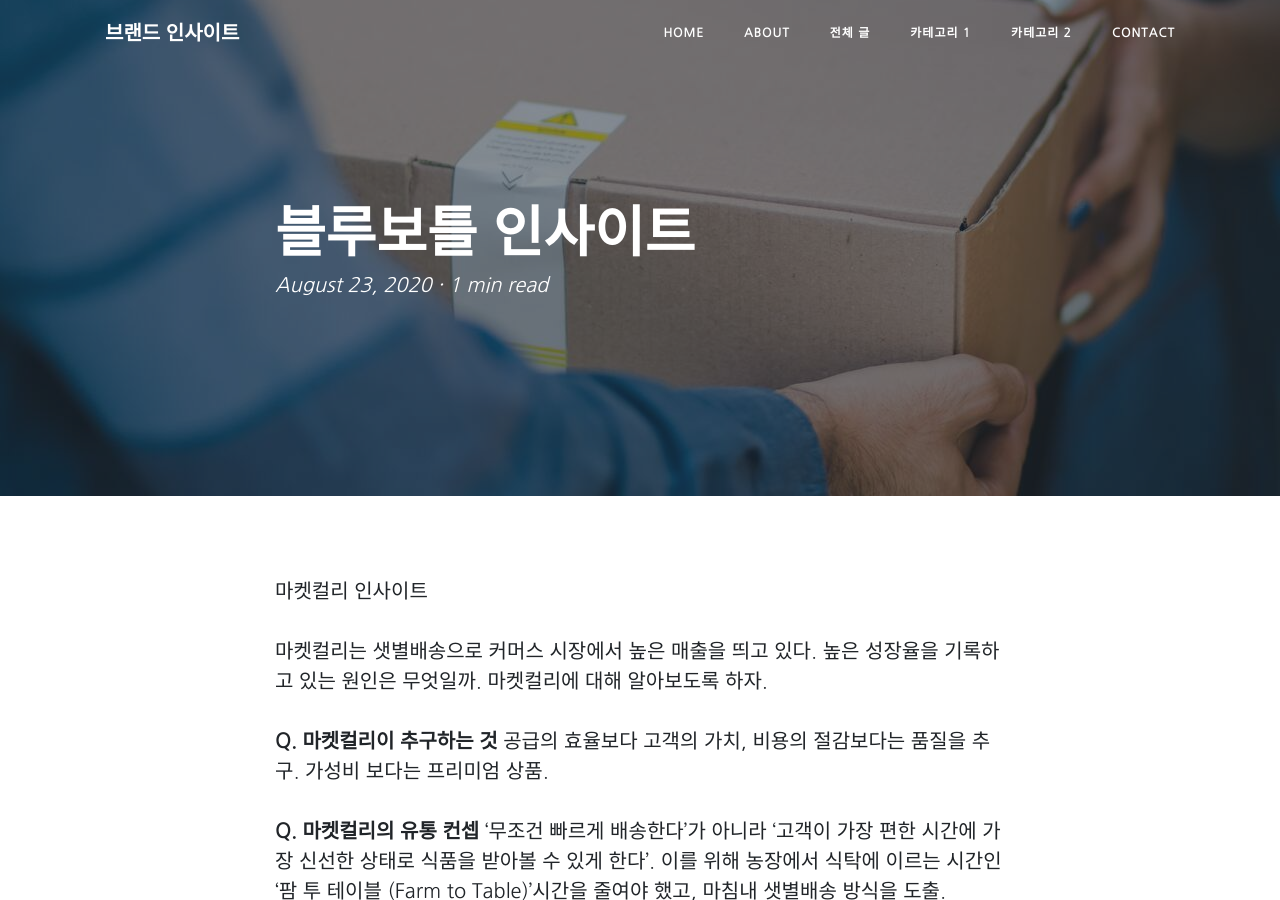
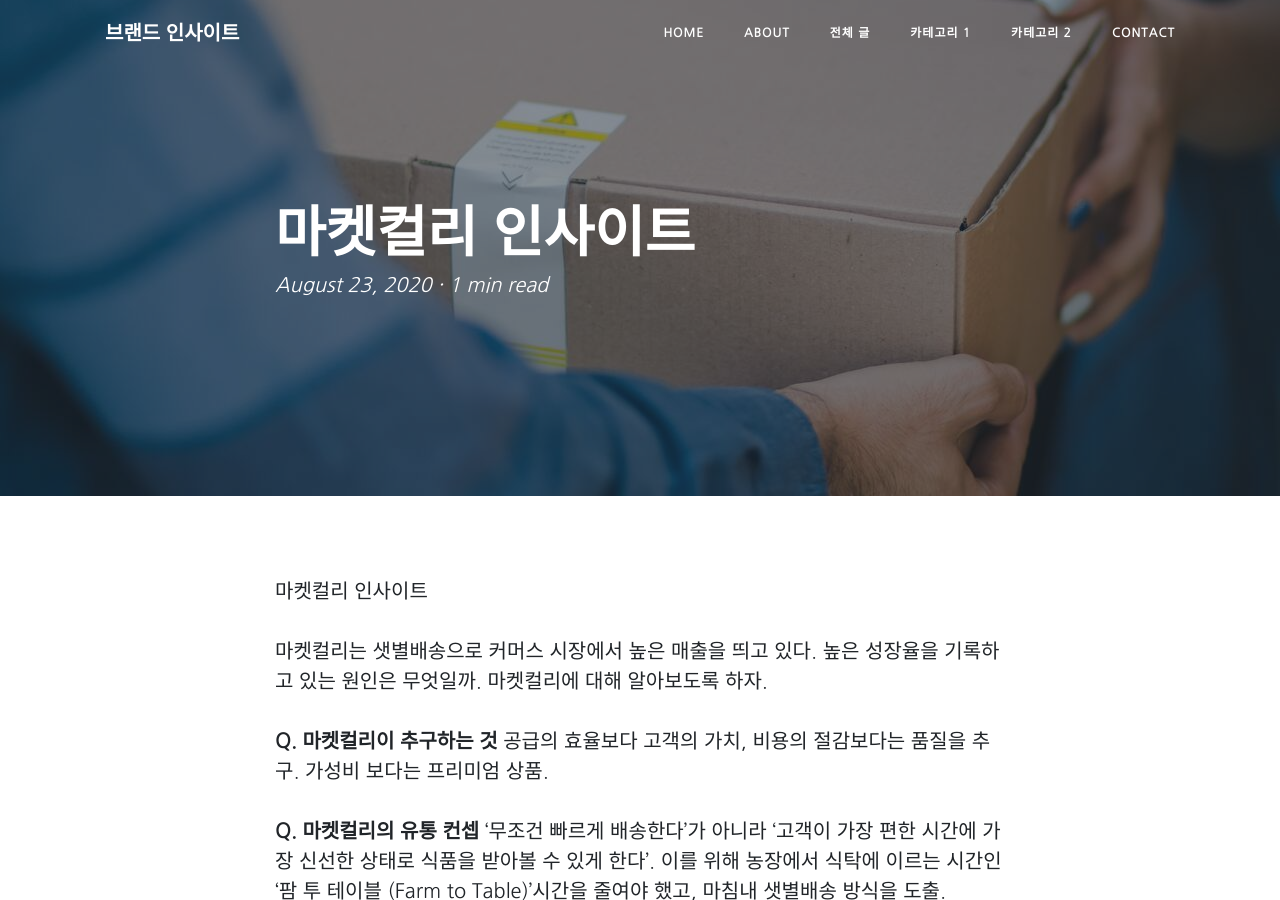
Before and after one commit to ogaeng/jekyll-theme-clean-blog-kr, a Jekyll site: the page built from _posts/2020-08-30-marketkurly.md, in a window 1280 px wide and 900 px high. Built offline with Jekyll 4.4.1, drawn with Linux system fonts in a browser that asks for light colours.

Commit message:
마켓컬리 포스트_2

```diff
--- a/_posts/2020-08-30-marketkurly.md
+++ b/_posts/2020-08-30-marketkurly.md
@@ -1,7 +1,7 @@
 ---
 layout: post
 permalink: /bluebottle/
-title: '블루보틀 인사이트'
+title: '마켓컬리 인사이트'
 date: 2020-08-23 11:30:00 +09:00
 feature: '/img/posts/02/thumbnail_1200x628px.jpg'
 background: '/img/posts/02/background_1280x720px.jpg'
```
